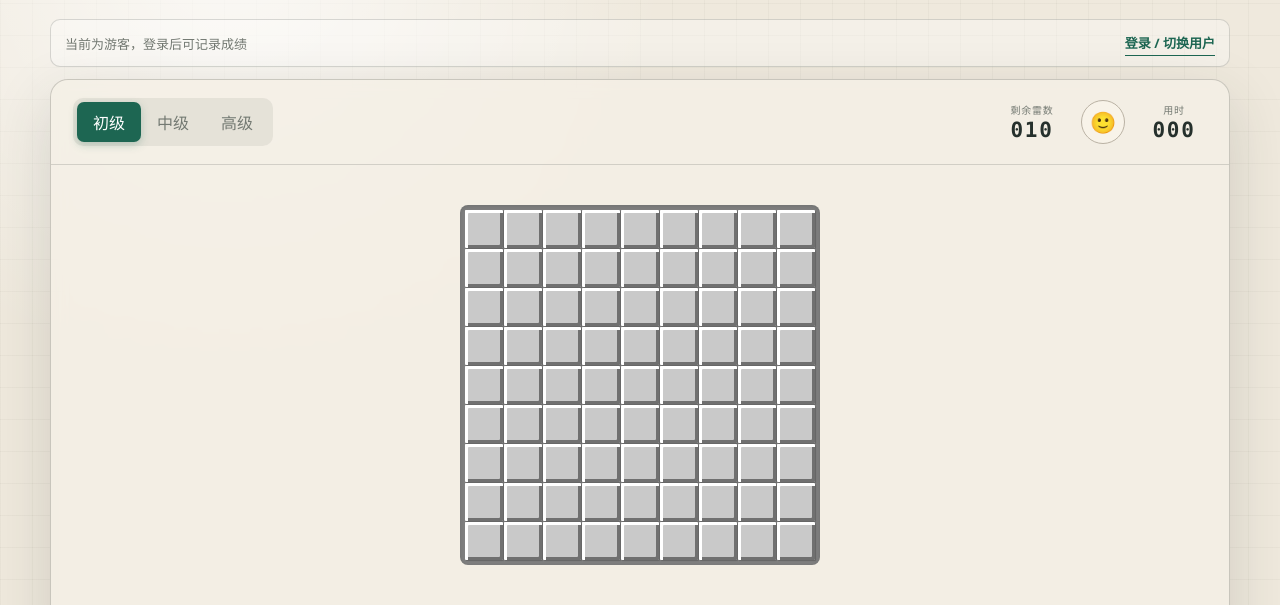
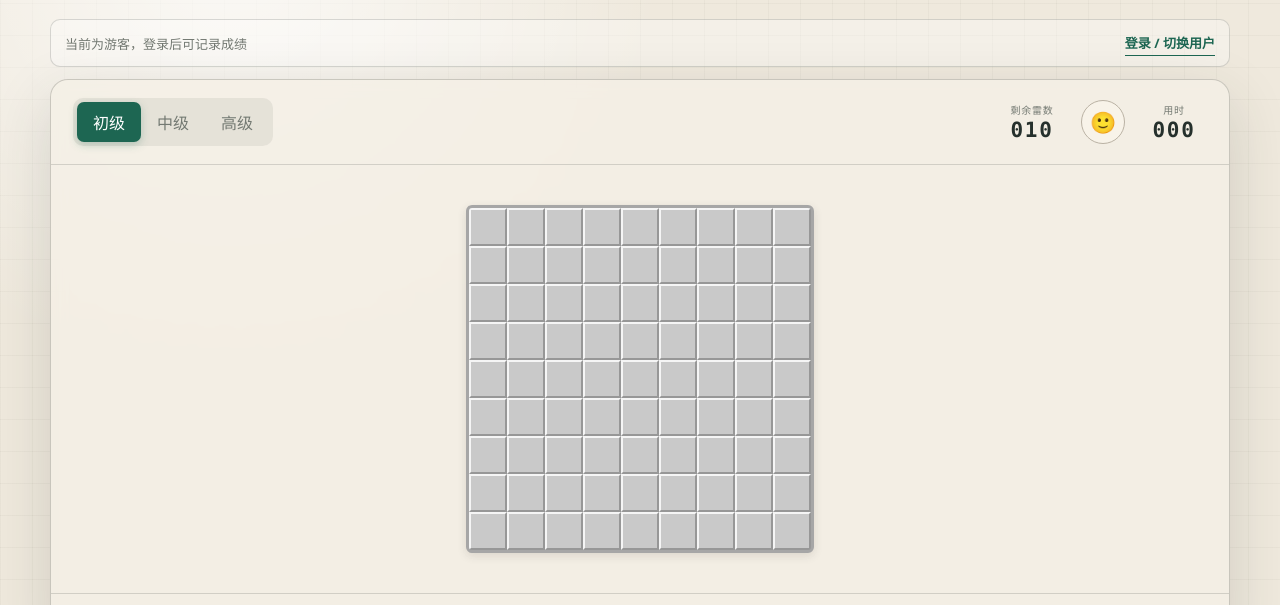
Before and after one commit to jeremyccccc/minesweeper, a website: page index.html in a window 1280 px wide. Shown: the part 189-794 px from the top of the page. Drawn offline with Linux system fonts and the light colour scheme; no server answers.

Commit message:
perf: speed up board rendering and refine cells

```diff
--- a/game.js
+++ b/game.js
@@ -7,6 +7,7 @@
 };
 
 const boardEl = document.querySelector("#board");
+const boardContext = boardEl.getContext("2d", { alpha: false });
 const mineCountEl = document.querySelector("#mine-count");
 const timerEl = document.querySelector("#timer");
 const resetEl = document.querySelector("#reset");
@@ -105,6 +106,108 @@
   return clamped < 0 ? `-${String(Math.abs(clamped)).padStart(2, "0")}` : String(clamped).padStart(3, "0");
 }
 
+const NUMBER_COLORS = ["", "#0000ff", "#008a00", "#d80000", "#000080", "#800000", "#008080", "#000000", "#666666"];
+let tileSprites = new Map();
+const tileSpriteCache = new Map();
+
+function drawCoveredCell(context, cell, x, y, size) {
+  context.fillStyle = "#c9c9c9";
+  context.fillRect(x, y, size, size);
+  context.fillStyle = "rgba(255,255,255,.82)";
+  context.beginPath();
+  context.moveTo(x, y + size);
+  context.lineTo(x, y);
+  context.lineTo(x + size, y);
+  context.lineTo(x + size - 2, y + 2);
+  context.lineTo(x + 2, y + 2);
+  context.lineTo(x + 2, y + size - 2);
+  context.fill();
+  context.fillStyle = "rgba(70,70,70,.38)";
+  context.beginPath();
+  context.moveTo(x, y + size);
+  context.lineTo(x + size, y + size);
+  context.lineTo(x + size, y);
+  context.lineTo(x + size - 2, y + 2);
+  context.lineTo(x + size - 2, y + size - 2);
+  context.lineTo(x + 2, y + size - 2);
+  context.fill();
+  if (cell.flagged) drawSymbol(context, "⚑", x, y, size, "#e00000", .7);
+  if (cell.wrong) drawSymbol(context, "×", x, y, size, "#d80000", .85);
+}
+
+function drawSymbol(context, symbol, x, y, size, color, scale = .75) {
+  context.fillStyle = color;
+  context.font = `900 ${Math.floor(size * scale)}px "Arial Black", "Segoe UI Symbol", sans-serif`;
+  context.textAlign = "center";
+  context.textBaseline = "middle";
+  context.fillText(symbol, x + size / 2, y + size / 2 + 1);
+}
+
+function drawCellState(context, cell, x, y, size) {
+  if (!cell.revealed) {
+    drawCoveredCell(context, cell, x, y, size);
+    return;
+  }
+  context.fillStyle = "#b4b4b4";
+  context.fillRect(x, y, size, size);
+  context.strokeStyle = "#8a8a8a";
+  context.lineWidth = 1;
+  context.strokeRect(x + .5, y + .5, size - 1, size - 1);
+  if (cell.mine) drawSymbol(context, "✹", x, y, size, "#2e3732", .82);
+  else if (cell.adjacent) drawSymbol(context, String(cell.adjacent), x, y, size, NUMBER_COLORS[cell.adjacent], .82);
+}
+
+function cellSpriteKey(cell) {
+  if (!cell.revealed) return cell.wrong ? "wrong" : cell.flagged ? "flagged" : "covered";
+  if (cell.exploded) return "exploded";
+  if (cell.mine) return "mine";
+  return `n${cell.adjacent}`;
+}
+
+function createTileSprite(cell, size, pixelRatio) {
+  const sprite = document.createElement("canvas");
+  sprite.width = Math.round(size * pixelRatio);
+  sprite.height = Math.round(size * pixelRatio);
+  const context = sprite.getContext("2d", { alpha: false });
+  context.setTransform(pixelRatio, 0, 0, pixelRatio, 0, 0);
+  drawCellState(context, cell, 0, 0, size);
+  return sprite;
+}
+
+function buildTileSprites(size, pixelRatio) {
+  const cacheKey = `${size}@${pixelRatio}`;
+  if (tileSpriteCache.has(cacheKey)) {
+    tileSprites = tileSpriteCache.get(cacheKey);
+    return;
+  }
+  const sprites = new Map();
+  const states = [
+    ["covered", { revealed: false }],
+    ["flagged", { revealed: false, flagged: true }],
+    ["wrong", { revealed: false, flagged: true, wrong: true }],
+    ["mine", { revealed: true, mine: true }],
+    ["exploded", { revealed: true, mine: true, exploded: true }]
+  ];
+  for (let adjacent = 0; adjacent <= 8; adjacent++) states.push([`n${adjacent}`, { revealed: true, adjacent }]);
+  states.forEach(([key, state]) => sprites.set(key, createTileSprite(state, size, pixelRatio)));
+  tileSpriteCache.set(cacheKey, sprites);
+  tileSprites = sprites;
+}
+
+function drawCell(cell) {
+  const size = LEVELS[level].size;
+  const x = cell.col * size;
+  const y = cell.row * size;
+  boardContext.drawImage(tileSprites.get(cellSpriteKey(cell)), x, y, size, size);
+}
+
+function renderBoard() {
+  const { rows, cols, size } = LEVELS[level];
+  boardContext.fillStyle = "#a6a6a6";
+  boardContext.fillRect(0, 0, cols * size, rows * size);
+  cells.flat().forEach(drawCell);
+}
+
 function initGame() {
   clearInterval(timerId);
   const config = LEVELS[level];
@@ -116,29 +219,28 @@
   cells = Array.from({ length: config.rows }, (_, row) =>
     Array.from({ length: config.cols }, (_, col) => ({ row, col, mine: false, adjacent: 0, revealed: false, flagged: false }))
   );
+  cells.flat().forEach(cell => neighbors(cell.row, cell.col));
   generateMinefield();
   timerEl.textContent = "000";
   mineCountEl.textContent = formatNumber(config.mines);
   resetEl.textContent = "🙂";
   statusEl.textContent = "点击任意格子开始";
-  boardEl.replaceChildren();
-  boardEl.style.gridTemplateColumns = `repeat(${config.cols}, var(--cell-size))`;
-  boardEl.style.setProperty("--cell-size", `${config.size}px`);
-
-  cells.flat().forEach(cell => {
-    const button = document.createElement("button");
-    button.className = "cell";
-    button.type = "button";
-    button.setAttribute("role", "gridcell");
-    button.setAttribute("aria-label", `第 ${cell.row + 1} 行，第 ${cell.col + 1} 列，未翻开`);
-    button.dataset.row = cell.row;
-    button.dataset.col = cell.col;
-    cell.el = button;
-    boardEl.append(button);
-  });
+  const pixelRatio = 1;
+  const width = config.cols * config.size;
+  const height = config.rows * config.size;
+  boardEl.width = Math.round(width * pixelRatio);
+  boardEl.height = Math.round(height * pixelRatio);
+  boardEl.style.width = `${width}px`;
+  boardEl.style.height = `${height}px`;
+  boardContext.setTransform(pixelRatio, 0, 0, pixelRatio, 0, 0);
+  boardContext.imageSmoothingEnabled = false;
+  buildTileSprites(config.size, pixelRatio);
+  renderBoard();
 }
 
 function neighbors(row, col) {
+  const origin = cells[row]?.[col];
+  if (origin?.nearby) return origin.nearby;
   const found = [];
   for (let dr = -1; dr <= 1; dr++) {
     for (let dc = -1; dc <= 1; dc++) {
@@ -147,6 +249,7 @@
       if (next) found.push(next);
     }
   }
+  if (origin) origin.nearby = found;
   return found;
 }
 
@@ -190,30 +293,34 @@
   }, 1000);
 }
 
-function reveal(cell) {
-  if (ended || cell.revealed || cell.flagged) return;
+function reveal(cell, deferDraw = false) {
+  if (ended || cell.revealed || cell.flagged) return [];
   if (!started) startGame(cell);
   if (cell.mine) {
     cell.revealed = true;
-    cell.el.classList.add("revealed");
-    cell.el.classList.add("mine", "exploded");
+    cell.exploded = true;
     finish(false);
-    return;
+    return [];
+  }
+
+  if (cell.adjacent) {
+    cell.revealed = true;
+    revealed++;
+    if (!deferDraw) drawCell(cell);
+    checkWin();
+    return [cell];
   }
 
   const queue = [cell];
   const queued = new Set(queue);
+  const changed = [];
   for (let index = 0; index < queue.length; index++) {
     const current = queue[index];
     if (current.revealed || current.flagged || current.mine) continue;
     current.revealed = true;
-    current.el.classList.add("revealed");
-    current.el.setAttribute("aria-label", current.adjacent ? `周围有 ${current.adjacent} 个雷` : "安全空格");
+    changed.push(current);
     revealed++;
-    if (current.adjacent) {
-      current.el.textContent = current.adjacent;
-      current.el.classList.add(`n${current.adjacent}`);
-    } else {
+    if (!current.adjacent) {
       neighbors(current.row, current.col).forEach(next => {
         if (!queued.has(next) && !next.revealed && !next.flagged && !next.mine) {
           queued.add(next);
@@ -222,23 +329,25 @@
       });
     }
   }
+  if (!deferDraw) changed.forEach(drawCell);
   checkWin();
+  return changed;
 }
 
 function toggleFlag(cell) {
   if (ended || cell.revealed) return;
   cell.flagged = !cell.flagged;
   flags += cell.flagged ? 1 : -1;
-  cell.el.classList.toggle("flagged", cell.flagged);
-  cell.el.setAttribute("aria-label", cell.flagged ? "已插旗" : "未翻开");
   mineCountEl.textContent = formatNumber(LEVELS[level].mines - flags);
+  drawCell(cell);
 }
 
 function chord(cell) {
   if (!cell.revealed || !cell.adjacent || ended) return;
   const around = neighbors(cell.row, cell.col);
   if (around.filter(item => item.flagged).length === cell.adjacent) {
-    around.forEach(reveal);
+    const changed = around.flatMap(item => reveal(item, true));
+    if (!ended) changed.forEach(drawCell);
   }
 }
 
@@ -265,19 +374,24 @@
   }
 
   cells.flat().forEach(cell => {
-    if (cell.mine && !cell.flagged) cell.el.classList.add("revealed", "mine");
-    if (!cell.mine && cell.flagged) cell.el.classList.add("wrong");
+    if (cell.mine && !cell.flagged) cell.revealed = true;
+    if (!cell.mine && cell.flagged) cell.wrong = true;
   });
+  renderBoard();
 }
 
-function getCell(target) {
-  const button = target.closest(".cell");
-  if (!button) return null;
-  return cells[Number(button.dataset.row)]?.[Number(button.dataset.col)];
+function getCell(event) {
+  const rect = boardEl.getBoundingClientRect();
+  const { cols, rows } = LEVELS[level];
+  const x = event.clientX - rect.left - boardEl.clientLeft;
+  const y = event.clientY - rect.top - boardEl.clientTop;
+  const col = Math.floor((x / (rect.width - boardEl.clientLeft * 2)) * cols);
+  const row = Math.floor((y / (rect.height - boardEl.clientTop * 2)) * rows);
+  return cells[row]?.[col] || null;
 }
 
 boardEl.addEventListener("click", event => {
-  const clickedCell = getCell(event.target);
+  const clickedCell = getCell(event);
   if (clickedCell && clickedCell === mouseHandledCell) {
     mouseHandledCell = null;
     return;
@@ -294,13 +408,13 @@
 
 boardEl.addEventListener("contextmenu", event => {
   event.preventDefault();
-  const cell = getCell(event.target);
+  const cell = getCell(event);
   if (!cell) return;
   cell.revealed ? chord(cell) : toggleFlag(cell);
 });
 
 boardEl.addEventListener("pointerdown", event => {
-  const cell = getCell(event.target);
+  const cell = getCell(event);
   if (!cell) return;
   if (event.pointerType === "mouse") {
     if (event.button === 0) {
--- a/index.html
+++ b/index.html
@@ -48,7 +48,7 @@
       </div>
 
       <div class="board-wrap">
-        <div id="board" class="board" role="grid" aria-label="扫雷棋盘"></div>
+        <canvas id="board" class="board" aria-label="扫雷棋盘"></canvas>
       </div>
 
       <footer class="game-footer">
--- a/style.css
+++ b/style.css
@@ -76,20 +76,19 @@
 .reset:hover { transform: rotate(8deg) scale(1.06); box-shadow: 0 5px 12px var(--shadow); }
 
 .board-wrap { overflow: auto; padding: clamp(18px, 4vw, 40px); scrollbar-color: var(--green) transparent; }
-.board { display: grid; width: max-content; margin: auto; padding: 5px; gap: 1px; border-radius: 8px; background: #808080; box-shadow: inset 0 1px 5px rgba(30,35,31,.18); user-select: none; touch-action: manipulation; }
+.board { box-sizing: content-box; contain: layout paint size; display: block; width: max-content; margin: auto; border: 3px solid #a6a6a6; border-radius: 6px; background: #a6a6a6; box-shadow: 0 3px 10px rgba(30,35,31,.12); cursor: default; user-select: none; touch-action: manipulation; }
 .cell {
+  contain: layout paint style;
   display: grid;
   place-items: center;
   width: var(--cell-size, 38px);
   height: var(--cell-size, 38px);
-  border: 0;
+  border: 2px solid;
+  border-color: rgba(255, 255, 255, .82) rgba(70, 70, 70, .38) rgba(70, 70, 70, .38) rgba(255, 255, 255, .82);
   border-radius: 1px;
   color: var(--ink);
-  background: #c9c9c9;
-  box-shadow:
-    inset 3px 3px 0 #ffffff,
-    inset -3px -3px 0 #707070,
-    1px 1px 1px rgba(30, 30, 30, .28);
+  background: linear-gradient(135deg, #d5d5d5, #c1c1c1);
+  box-shadow: none;
   font-family: "Arial Black", "Segoe UI", sans-serif;
   font-weight: 900;
   font-size: calc(var(--cell-size, 38px) * .82);
@@ -97,13 +96,13 @@
   cursor: default;
   transition: none;
 }
-.cell:hover:not(.revealed) { background: #c9c9c9; }
+.cell:hover:not(.revealed) { background: linear-gradient(135deg, #d5d5d5, #c1c1c1); }
 .cell:active:not(.revealed) { transform: none; }
-.cell.revealed { background: #b4b4b4; box-shadow: inset 0 0 0 1px #7b7b7b; cursor: default; }
+.cell.revealed { border-color: #8a8a8a; background: #b4b4b4; box-shadow: none; cursor: default; }
 .cell.flagged::after { content: "⚑"; color: #e00000; font-size: .7em; filter: drop-shadow(1px 1px 0 #fff); }
-.cell.mine { background: #f5c7bd; }
-.cell.mine::after { content: "✹"; color: #2e3732; }
-.cell.exploded { background: var(--accent); color: #fff; }
+.cell.mine { background: #b4b4b4; }
+.cell.mine::after { content: "✹"; color: #2e3732; font-size: 1.2em; }
+.cell.exploded { background: #b4b4b4; color: var(--ink); }
 .cell.wrong::after { content: "×"; color: var(--accent); font-size: 1.1em; }
 .n1 { color: #0000ff; } .n2 { color: #008a00; } .n3 { color: #d80000; }
 .n4 { color: #000080; } .n5 { color: #800000; } .n6 { color: #008080; }
```
